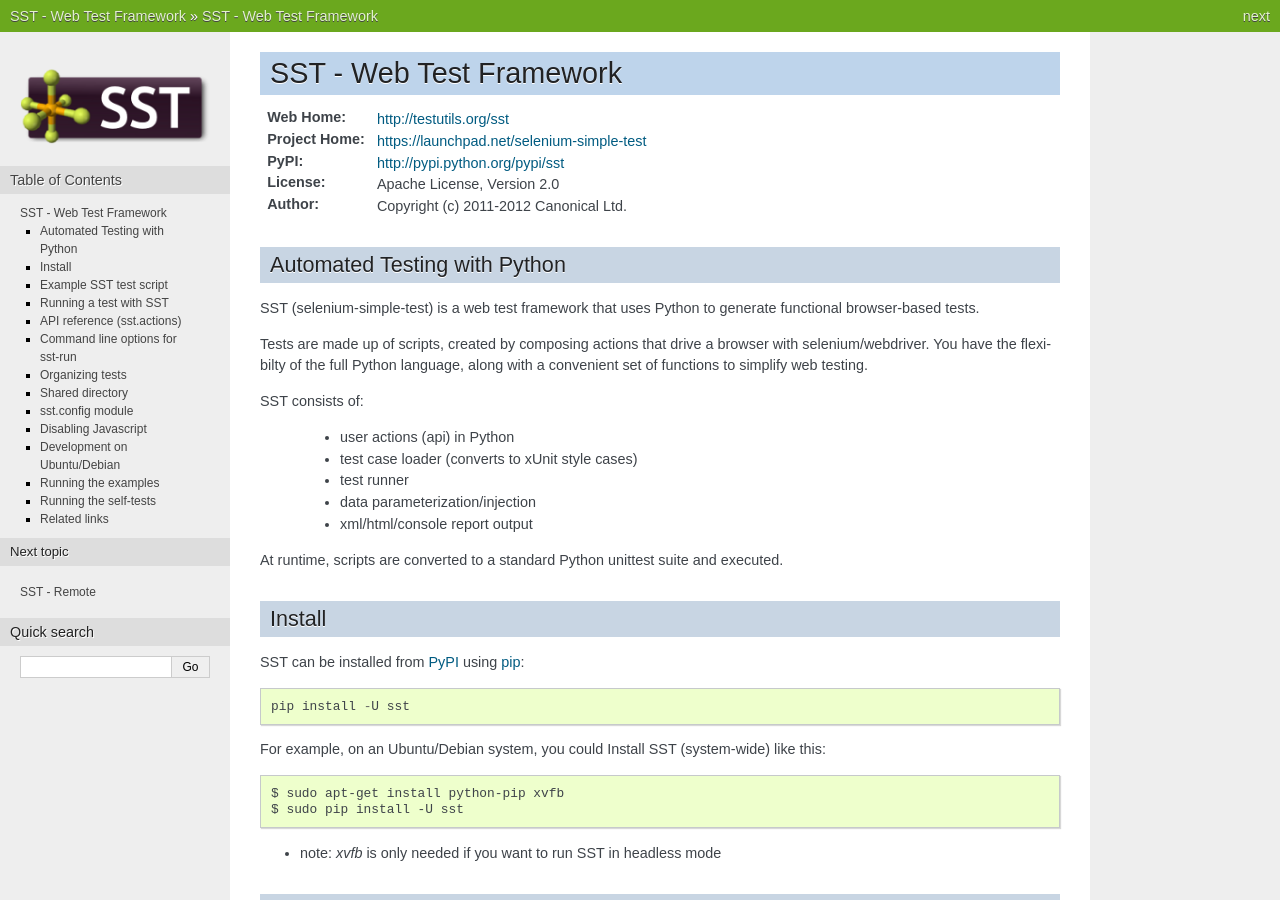
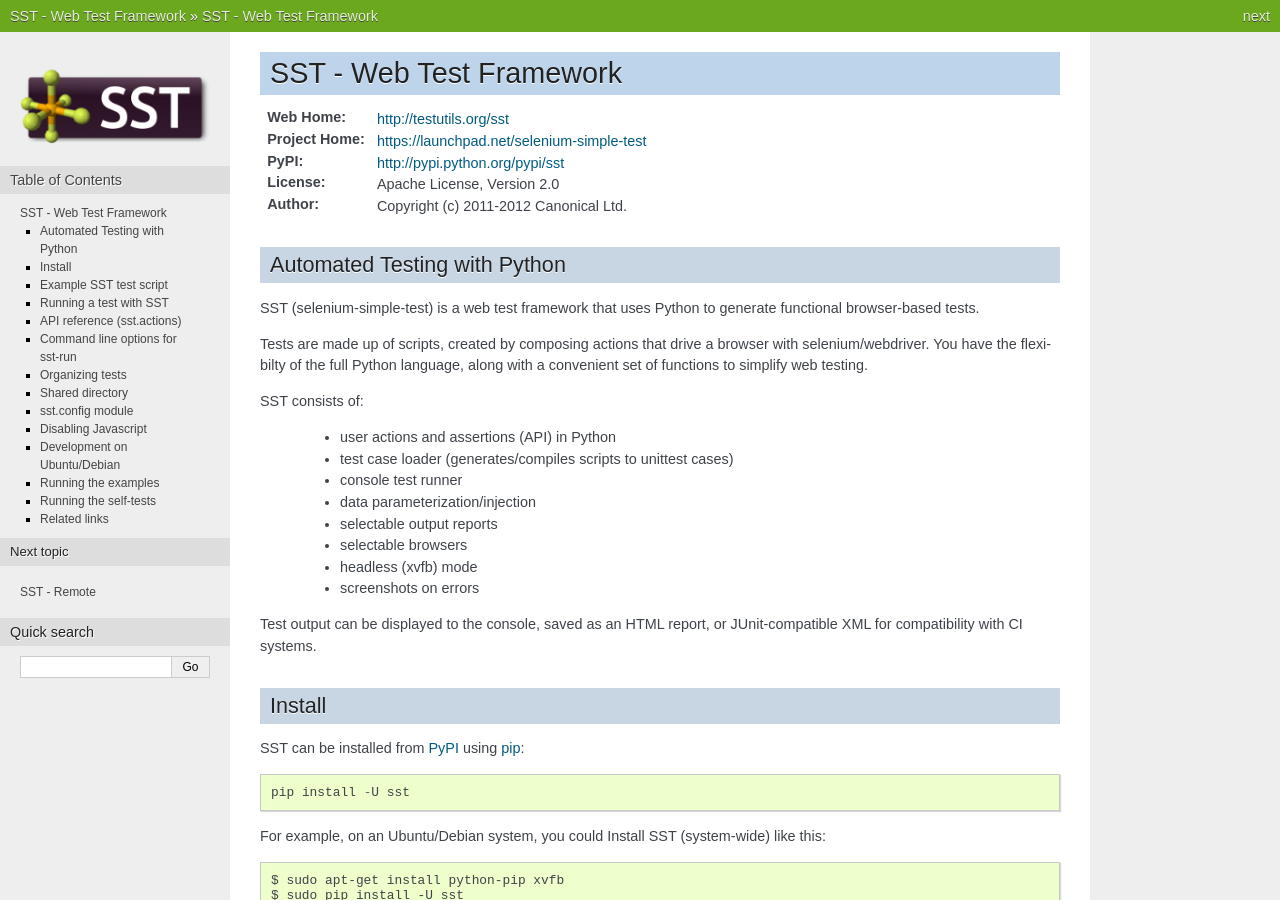
Before and after one commit to Work4Labs/selenium-simple-test, a Sphinx documentation site: the page built from docs/index.rst, in a window 1280 px wide and 900 px high. Built offline with Sphinx 7.4.7, drawn with Linux system fonts in a browser that asks for light colours; pages that are not in the unit, such as notebooks, are missing from menus.

Commit message:
updated web index and readme

```diff
--- a/docs/index.rst
+++ b/docs/index.rst
@@ -29,14 +29,17 @@
 
 SST consists of:
 
- * user actions (api) in Python
- * test case loader (converts to xUnit style cases)
- * test runner
- * data parameterization/injection
- * xml/html/console report output
+ *   user actions and assertions (API) in Python
+ *   test case loader (generates/compiles scripts to unittest cases)
+ *   console test runner
+ *   data parameterization/injection
+ *   selectable output reports
+ *   selectable browsers
+ *   headless (xvfb) mode
+ *   screenshots on errors
 
-At runtime, scripts are converted to a standard Python unittest suite
-and executed.
+Test output can be displayed to the console, saved as an HTML report, or
+JUnit-compatible XML for compatibility with CI systems.
 
 -----------
     Install
```
Also changed, not shown: 1 other file.
